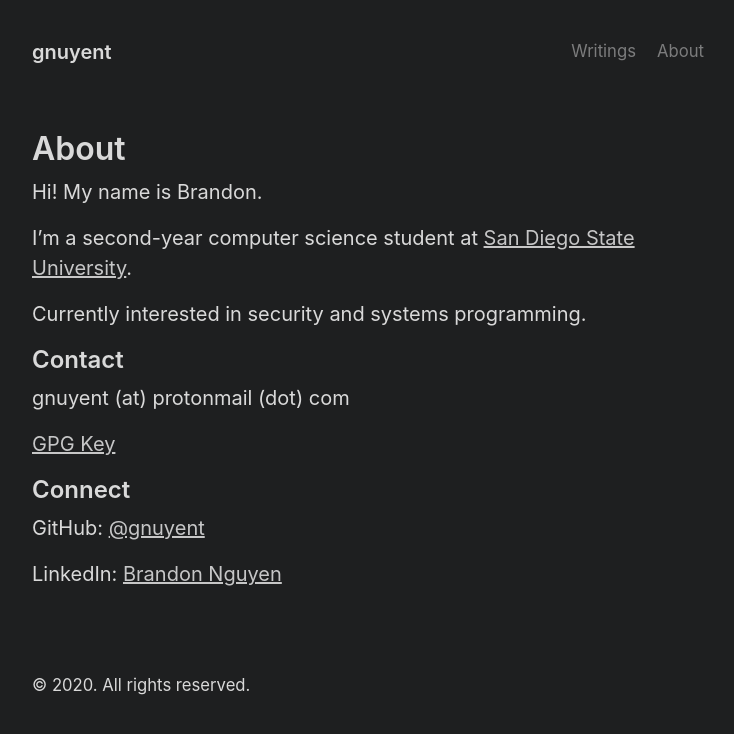
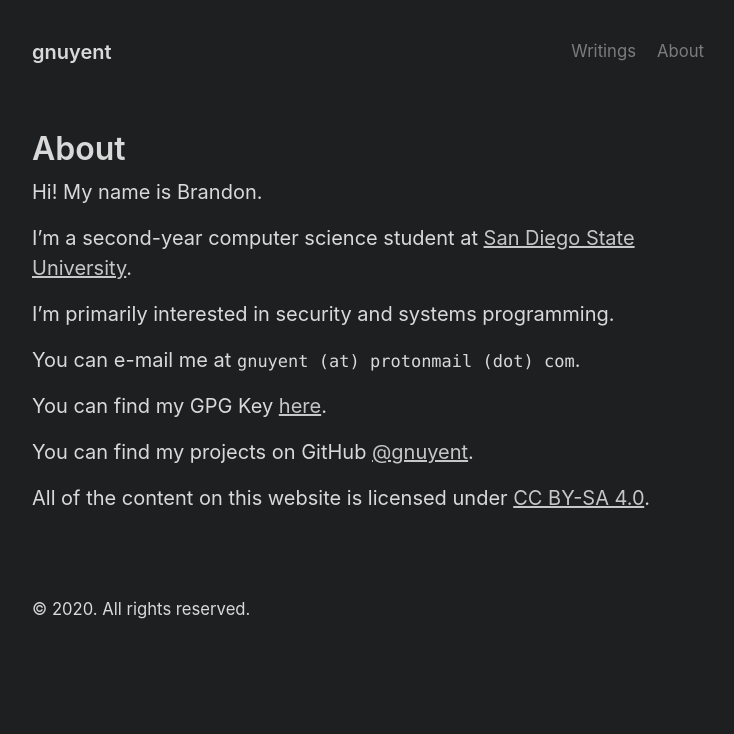
Before and after one commit to gnuyent/website, a Jekyll site: the page built from about.md, in a window 1280 px wide. Shown: the top 734 px of the page, without its empty margins (272-1006 px from the left). Built offline with Jekyll 4.4.1, drawn with Linux system fonts in a browser that asks for light colours.

Commit message:
Update about section

```diff
--- a/about.md
+++ b/about.md
@@ -7,14 +7,12 @@ Hi! My name is Brandon.
 
 I'm a second-year computer science student at [San Diego State University](https://www.sdsu.edu/).
 
-Currently interested in security and systems programming.
+I'm primarily interested in security and systems programming.
 
-## Contact
-gnuyent (at) protonmail (dot) com
+You can e-mail me at `gnuyent (at) protonmail (dot) com`.
 
-[GPG Key](./../gpg.txt)
+You can find my GPG Key [here](./../gpg.txt).
 
-## Connect
-GitHub: [@gnuyent](https://github.com/gnuyent)
+You can find my projects on GitHub [@gnuyent](https://github.com/gnuyent).
 
-LinkedIn: [Brandon Nguyen](https://www.linkedin.com/in/brandonnguyen02)
+All of the content on this website is licensed under [CC BY-SA 4.0](https://creativecommons.org/licenses/by-sa/4.0/).
```
